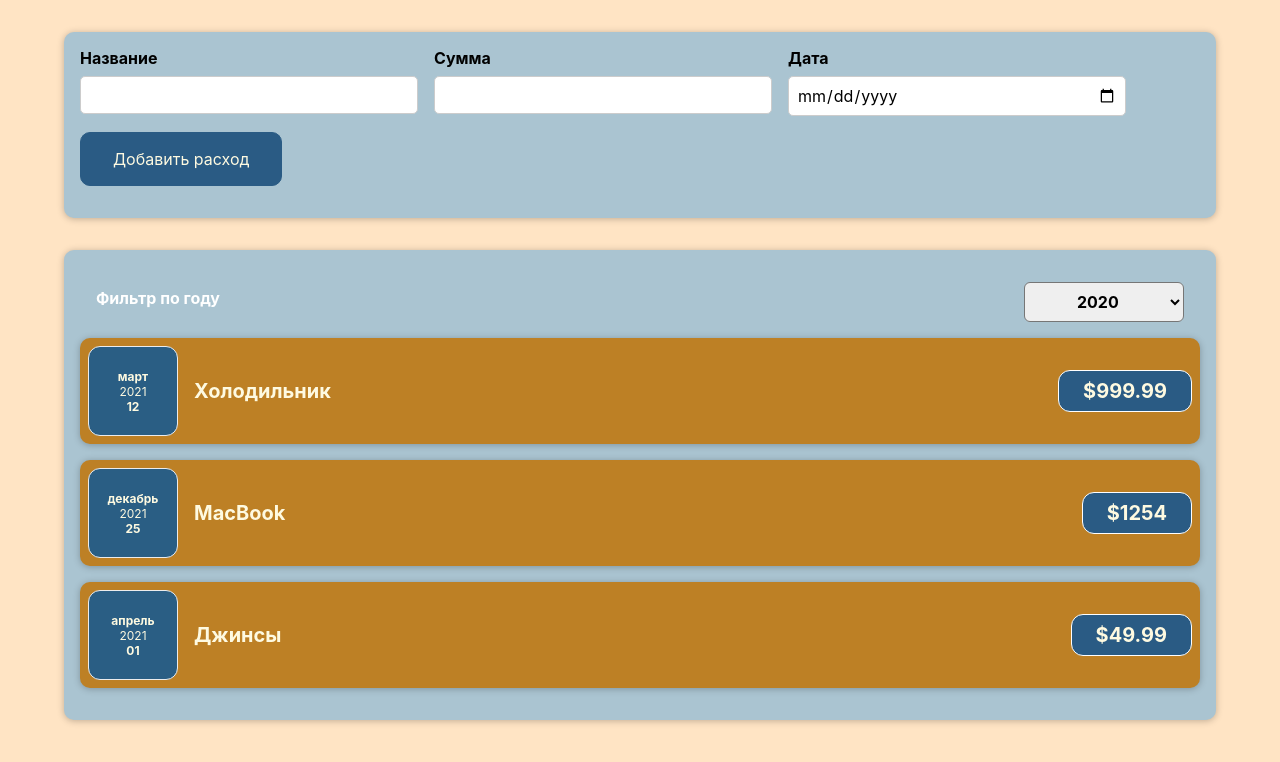
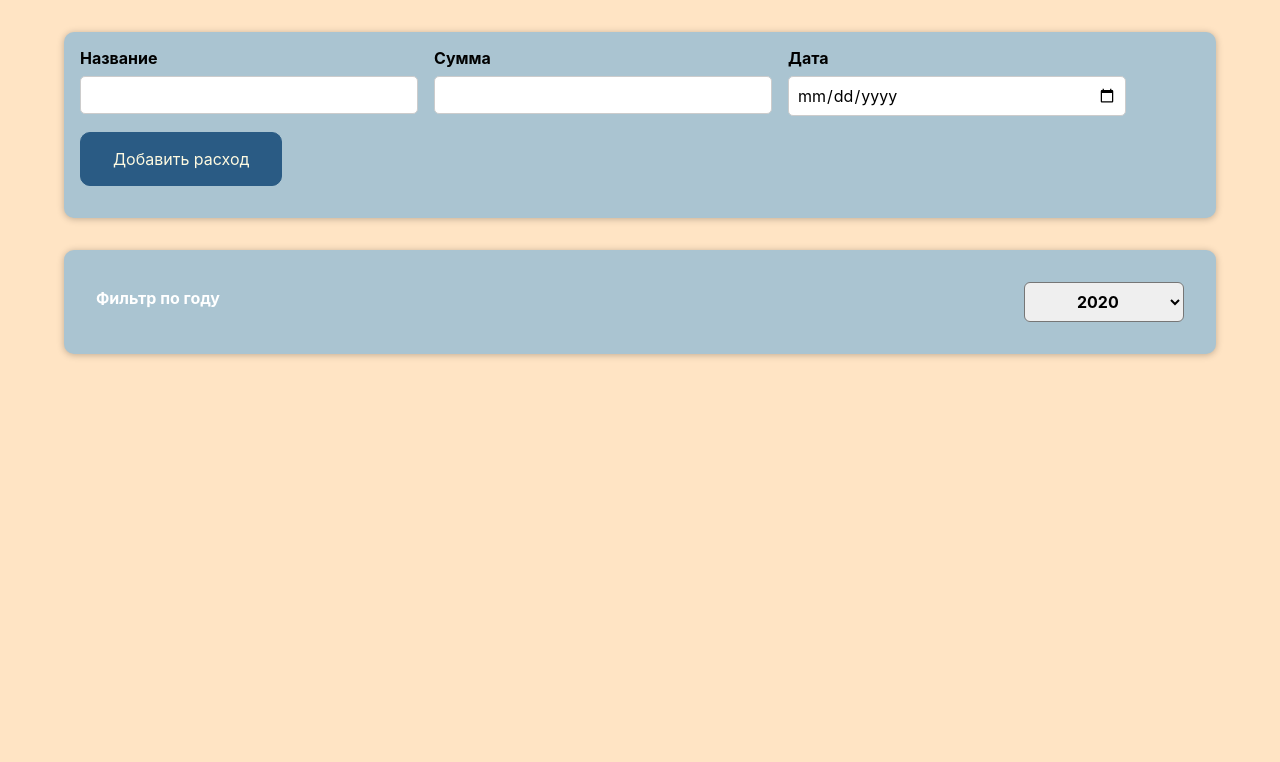
Before and after one commit to tulnikov/react-1, a React (Create React App) app: page / in a window 1280 px wide. Shown: the top 762 px of the page. Built offline with nearby package versions, Linux system fonts and the light colour scheme.

Commit message:
Динамическая фильтрация списка товаров

```diff
--- a/src/App.js
+++ b/src/App.js
@@ -1,10 +1,9 @@
 import Costs from "./components/Costs/Costs";
 import NewCost from "./components/NewCost/NewCost";
+import {useState} from "react";
 
 
-const App = () => {
-
-    const costs = [
+const INITIAL_COSTS = [
     {
         id: 'c1',
         date: new Date(2021, 2, 12),
@@ -25,9 +24,16 @@ const App = () => {
     }
 ]
 
+const App = () => {
+
+    const [costs, setCosts] = useState(INITIAL_COSTS)
+
+
     const addCostHandler = (cost) => {
-        console.log(cost);
-        console.log('App Component')
+        setCosts(prevCosts => {
+                return [cost, ...prevCosts]
+            }
+        )
     }
 
     return (
--- a/src/components/Costs/Costs.js
+++ b/src/components/Costs/Costs.js
@@ -9,21 +9,30 @@ const Costs = (props) => {
     const [selectedYear, setSelectedYear] = useState("2020")
 
     const yearChangeHandler = (year) => {
-        console.log(year);
+        // console.log(year);
         setSelectedYear(year)
     }
+
+    const filteredCosts = props.costs.filter(
+        cost => {
+            return cost.date.getFullYear().toString() === selectedYear
+        }
+    )
 
     return (
         <div>
             <Card className='costs'>
                 <CostFilter year={selectedYear} onChangeYear={yearChangeHandler}/>
+                {/*{console.log(props)}*/}
+                {filteredCosts.map((prop) => (
+                    <CostItem
+                        key={prop.id}
+                        date={prop.date}
+                        description={prop.description}
+                        amount={prop.amount}
+                    />
+                ))}
 
-                <CostItem date={props.costs[0].date} description={props.costs[0].description}
-                          amount={props.costs[0].amount}/>
-                <CostItem date={props.costs[1].date} description={props.costs[1].description}
-                          amount={props.costs[1].amount}/>
-                <CostItem date={props.costs[2].date} description={props.costs[2].description}
-                          amount={props.costs[2].amount}/>
 
             </Card>
         </div>
--- a/src/components/NewCost/CostForm.js
+++ b/src/components/NewCost/CostForm.js
@@ -51,7 +51,7 @@ const CostForm = (props) => {
         event.preventDefault()
 
         const costData = {
-            name: inputName,
+            description: inputName,
             amount: inputAmount,
             date: new Date(inputDate)
         }
```
Lines whose indentation alone changed are shown as unchanged.
